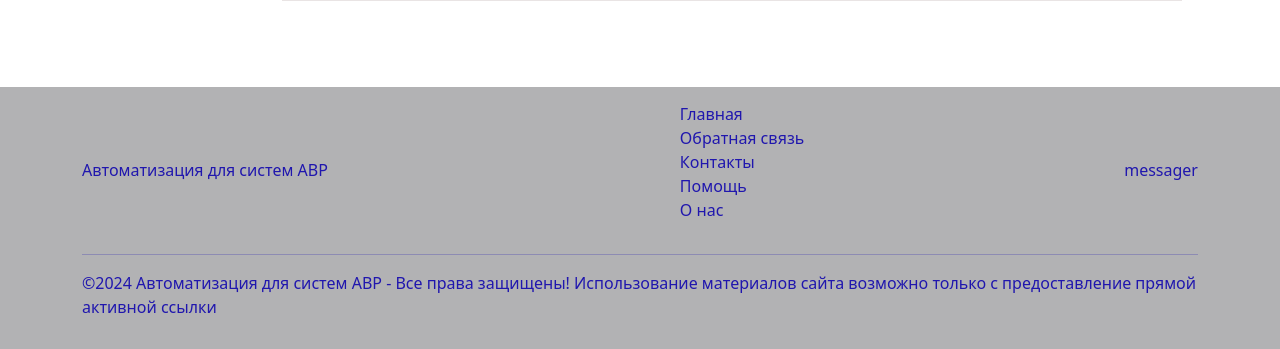
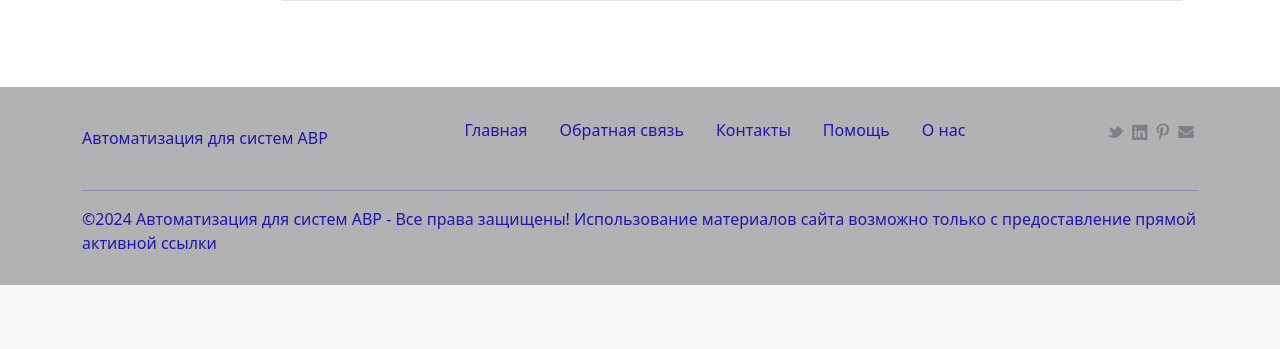
Before and after one commit to vikneo/Automation-of-AVR, a Django app: page / in a window 1280 px wide; the page is wider, and only the part inside the window is pictured. Shown: the part 1573-1922 px from the top of that part. After the commit the page ends 1858 px from the top of that part, so only its background shows below. Run offline with Django 5.2, Linux system fonts and the light colour scheme; data that the repository does not hold is empty; parts of the project's set-up code (start-up, migrations or seed data) failed here and were passed over.

Commit message:
added icons for messengers

```diff
--- a/avr_system/templates/base/footer.html
+++ b/avr_system/templates/base/footer.html
@@ -10,15 +10,30 @@
                     </a>
                 </div>
                 <div>
-                    <ul>
+                    <ul class="flex footer-list">
                         {% for m in menu %}
-                        <li class="footer-list">
+                        <li class="p-3">
                             <a class="footer-link" href="{% url m.url %}">{{ m.name }}</a>
                         </li>
                         {% endfor %}
                     </ul>
                 </div>
-                <div>messager</div>
+                <div>
+                    <ul class="flex footer-list">
+                      <li class="p-1"><a href="#"><img
+                          src="{% static 'img/icons/tw.svg' %}" alt="tw.svg"/></a>
+                      </li>
+                      <li class="p-1"><a class="menu-link" href="#"><img
+                          src="{% static 'img/icons/in.svg' %}" alt="in.svg"/></a>
+                      </li>
+                      <li class="p-1"><a class="menu-link" href="#"><img
+                          src="{% static 'img/icons/pt.svg' %}" alt="pt.svg"/></a>
+                      </li>
+                      <li class="p-1"><a class="menu-link" href="#"><img
+                          src="{% static 'img/icons/mail.svg' %}" alt="mail.svg"/></a>
+                      </li>
+                    </ul>
+                  </div>
             </div>
             <hr>
             <div class="flex justify-content-center footer-root-padding">
```
Also changed, not shown: avr_system/static/img/icons/fb.svg (added), avr_system/static/img/icons/in.svg (added), avr_system/static/img/icons/mail.svg (added), avr_system/static/img/icons/pt.svg (added), avr_system/static/img/icons/tw.svg (added).
